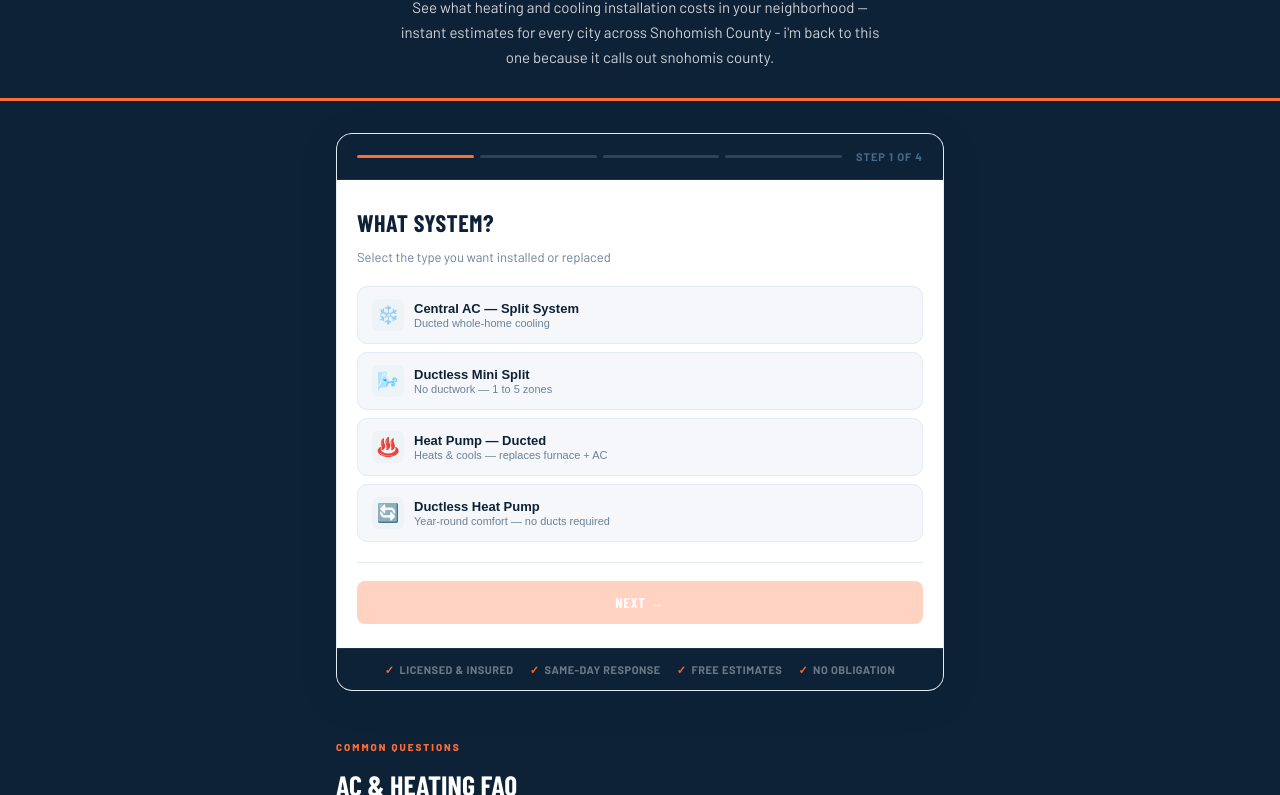
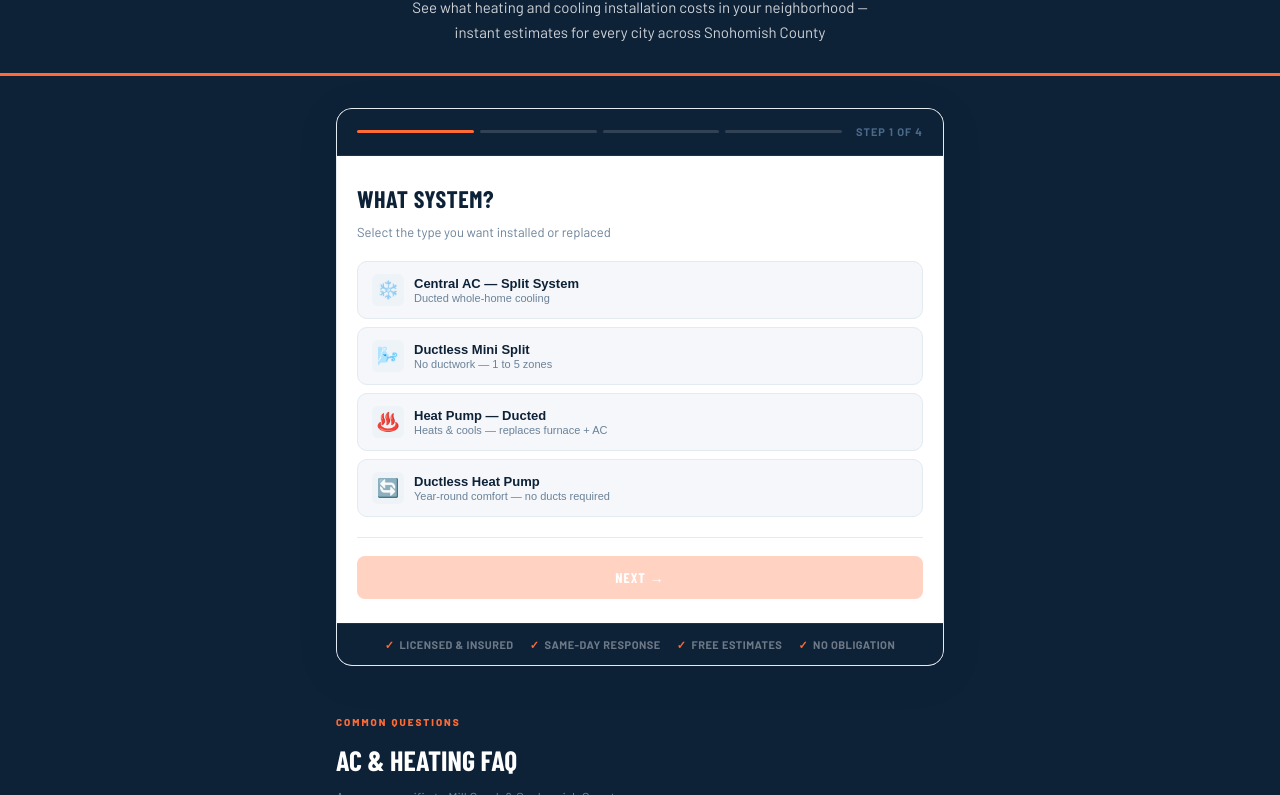
Before and after one commit to ryrichardson2026/HVACCalculator, a plain HTML site: page index.html in a window 1280 px wide. Shown: the part 258-1053 px from the top of the page. Drawn offline with nearby package versions, Linux system fonts and the light colour scheme; a web font is replaced by a local one.

Commit message:
index.html

```diff
--- a/index.html
+++ b/index.html
@@ -782,7 +782,7 @@
 <div class="hero" id="calc-top">
   <div class="hero-eyebrow"><div class="pulse"></div>2026 Local Pricing — Snohomish County</div>
   <h1>Cooling & Heating<br><span>Installation Calculator</span></h1>
-  <p class="hero-sub">See what heating and cooling installation costs in your neighborhood — instant estimates for every city across Snohomish County - i'm back to this one because it calls out snohomis county.</p>
+  <p class="hero-sub">See what heating and cooling installation costs in your neighborhood — instant estimates for every city across Snohomish County</p>
 </div>
 
 <!-- CALCULATOR -->
```
